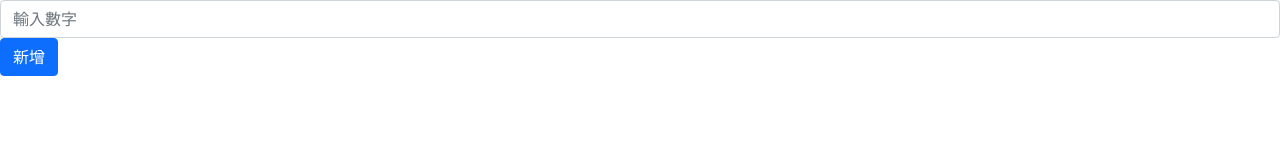
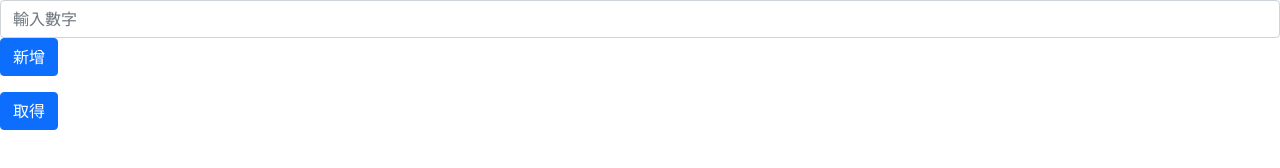
Before and after one commit to accomBenny/accomBenny.github.io, a plain HTML site: page AJAXPractice/index.html in a window 1280 px wide. Drawn offline with nearby package versions, Linux system fonts and the light colour scheme.

Commit message:
Add files via upload

```diff
--- a/AJAXPractice/index.html
+++ b/AJAXPractice/index.html
@@ -16,7 +16,7 @@
                 <button type="submit" class="btn btn-primary">新增</button>
             </div>
         </form>
-        <!-- <button class="btn btn-primary" id="getData">取得</button> -->
+        <button class="btn btn-primary" id="getData">取得</button>
         <div class="d-flex p-3" id="container">
 
             <!-- <div class="card border-5 border-dark bg-secondary w-25 bg-opacity-25 text-light " style="width: 37rem; height: 37rem;">
```
